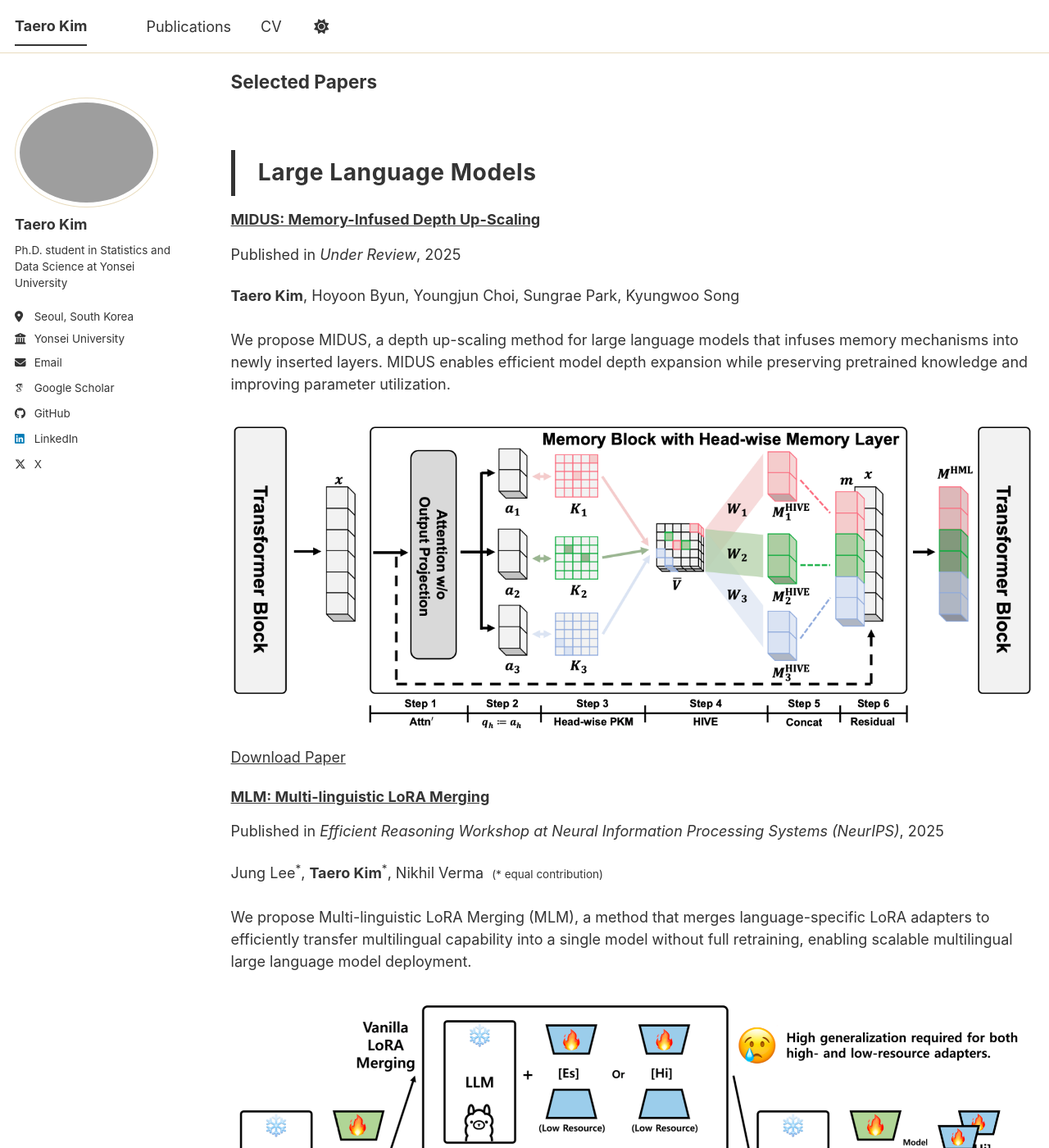
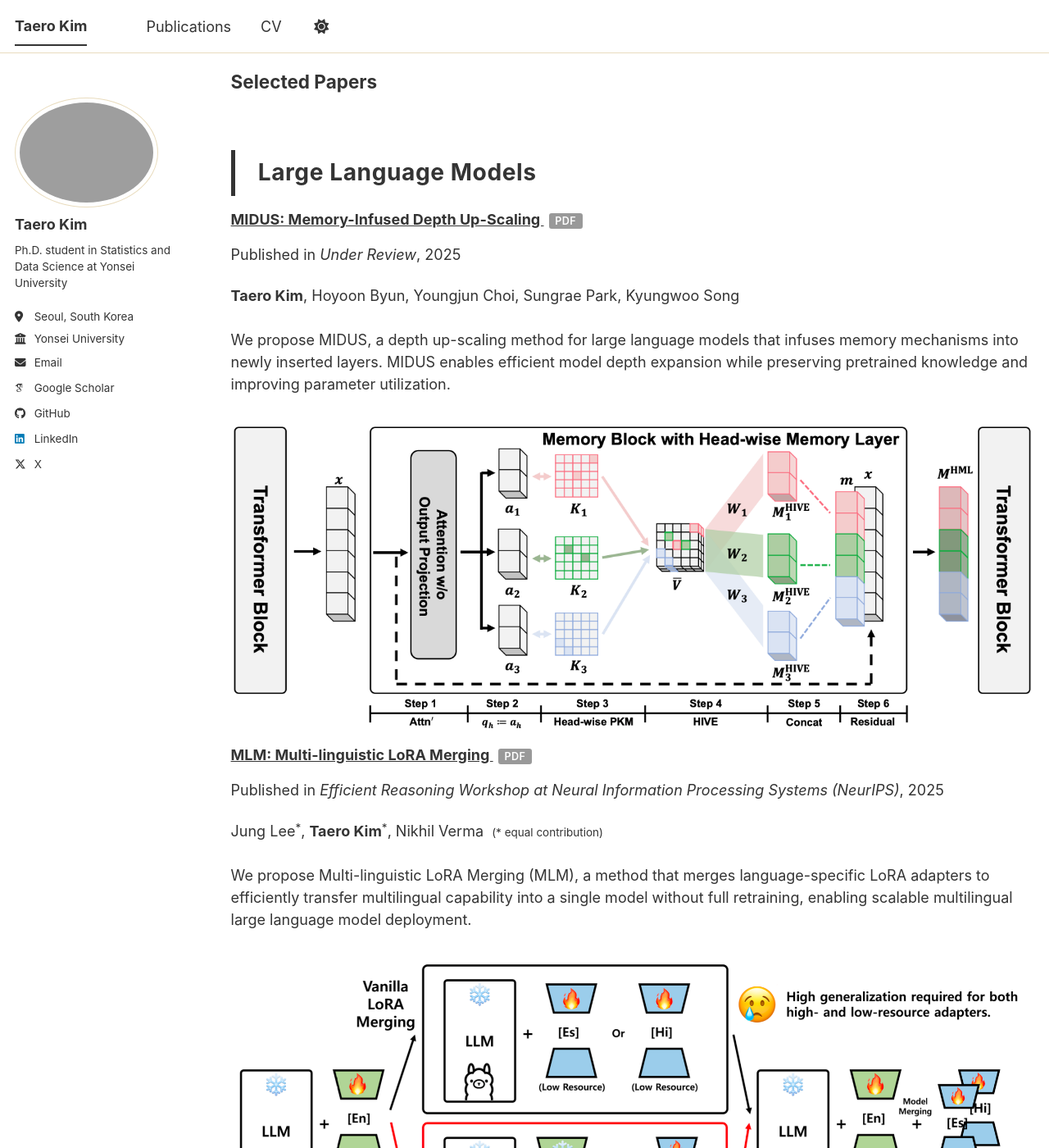
Before and after one commit to GoldMilkyway/goldmilkyway.github.io, a Jekyll site: the page built from _pages/about.md, in a window 1280 px wide and 1400 px high, scrolled down 731 px. Shown: the whole window at 82% size. Built offline with Jekyll 4.4.1, drawn with Linux system fonts in a browser that asks for light colours; some web fonts are replaced; a script bundle is joined from its source files by our own code; library files that are not in the unit come from our copies; some of the changed text lies outside the part shown.

Commit message:
ver_2.14

```diff
--- a/_includes/archive-single.html
+++ b/_includes/archive-single.html
@@ -32,6 +32,7 @@
       {% else %}
         <a href="{{ base_path }}{{ post.url }}" rel="permalink">{{ title }}</a>
       {% endif %}
+      {% if post.paperurl %}<a href="{{ post.paperurl }}" class="paper-link" target="_blank" rel="noopener">PDF</a>{% endif %}
     </h2>
 
     {% if post.read_time %}
@@ -56,32 +57,8 @@
       <img src="{{ post.image | prepend: '/images/' | prepend: base_path }}" alt="{{ post.title }}" style="max-width: 100%; margin-top: 0.5em;">
     {% endif %}
 
-    {% if post.citation and post.paperurl and post.slidesurl and post.bibtexurl %}
-      <p>Recommended citation: {{ post.citation }}<br /><a href="{{ post.paperurl }}">Download Paper</a> | <a href="{{ post.slidesurl }}">Download Slides</a> | <a href="{{ post.bibtexurl }}">Download Bibtex</a></p>
-    {% elsif post.citation and post.paperurl and post.slidesurl %}
-      <p>Recommended citation: {{ post.citation }}<br /><a href="{{ post.paperurl }}">Download Paper</a> | <a href="{{ post.slidesurl }}">Download Slides</a></p>
-    {% elsif post.citation and post.paperurl and post.bibtexurl %}
-      <p>Recommended citation: {{ post.citation }}<br /><a href="{{ post.paperurl }}">Download Paper</a> | <a href="{{ post.bibtexurl }}">Download Bibtex</a></p>
-    {% elsif post.citation and post.paperurl %}
-      <p>Recommended citation: {{ post.citation }}<br /><a href="{{ post.paperurl }}">Download Paper</a></p>
-    {% elsif post.citation and post.slidesurl and post.bibtexurl %}
-      <p>Recommended citation: {{ post.citation }}<br /><a href="{{ post.slidesurl }}">Download Slides</a> | <a href="{{ post.bibtexurl}}">Download Bibtex</a></p>
-    {% elsif post.citation and post.slidesurl %}
-      <p>Recommended citation: {{ post.citation }}<br /><a href="{{ post.slidesurl }}">Download Slides</a></p>
-    {% elsif post.citation and post.bibtexurl %}
-      <p>Recommended citation: {{ post.citation }}<br /><a href="{{ post.bibtexurl }}">Download Bibtex</a></p>
-    {% elsif post.citation %}
-      <p>Recommended citation: {{ post.citation }}</p>
-    {% elsif post.paperurl and post.bibtexurl %}
-      <p><a href="{{ post.paperurl }}">Download Paper</a> | <a href="{{ post.bibtexurl }}">Download Bibtex</a></p>
-    {% elsif post.paperurl %}
-      <p><a href="{{ post.paperurl }}">Download Paper</a></p>
-    {% elsif post.slidesurl and post.bibtexurl %}
-      <p><a href="{{ post.slidesurl }}">Download Slides</a> | <a href="{{ post.bibtexurl }}">Download Bibtex</a></p>
-    {% elsif post.slidesurl %}
-      <p><a href="{{ post.slidesurl }}">Download Slides</a></p>
-    {% elsif post.bibtexurl %}
-      <p><a href="{{ post.bibtexurl }}">Download Bibtex</a></p>
+    {% if post.citation %}
+      <p style="font-size: 0.8em; color: var(--global-text-color-light);">{{ post.citation }}</p>
     {% endif %}
 
   </article>
--- a/_sass/layout/_archive.scss
+++ b/_sass/layout/_archive.scss
@@ -24,6 +24,28 @@
         box-shadow: 0 0 10px rgba(#000, 0.25);
       }
     }
+  }
+}
+
+.paper-link {
+  display: inline-block;
+  margin-left: 0.5em;
+  padding: 0.15em 0.6em;
+  font-size: 0.7em;
+  font-weight: 600;
+  font-family: $sans-serif;
+  color: #fff !important;
+  background-color: var(--global-base-color);
+  border-radius: 3px;
+  text-decoration: none !important;
+  vertical-align: middle;
+  letter-spacing: 0.03em;
+  opacity: 0.85;
+  transition: opacity 0.15s ease;
+
+  &:hover {
+    opacity: 1;
+    text-decoration: none !important;
   }
 }
 
```
